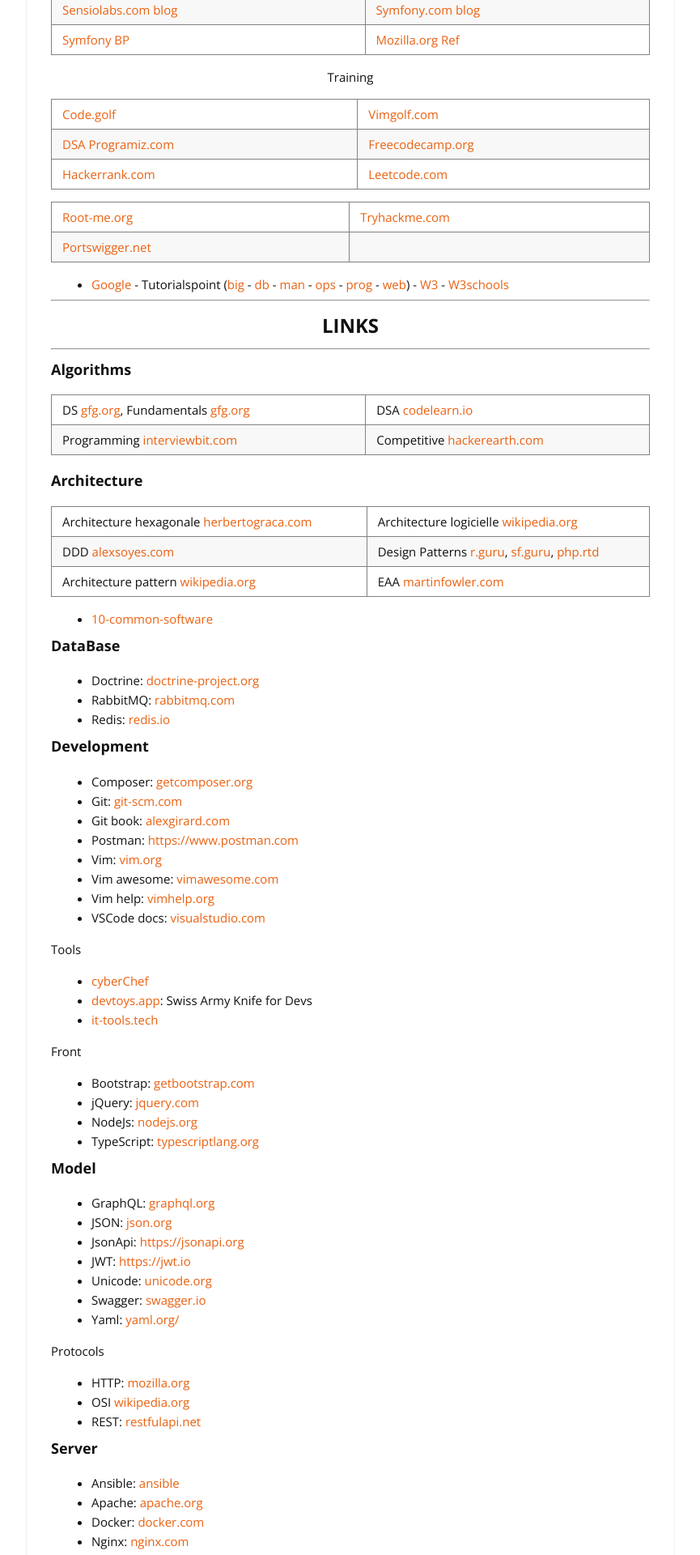
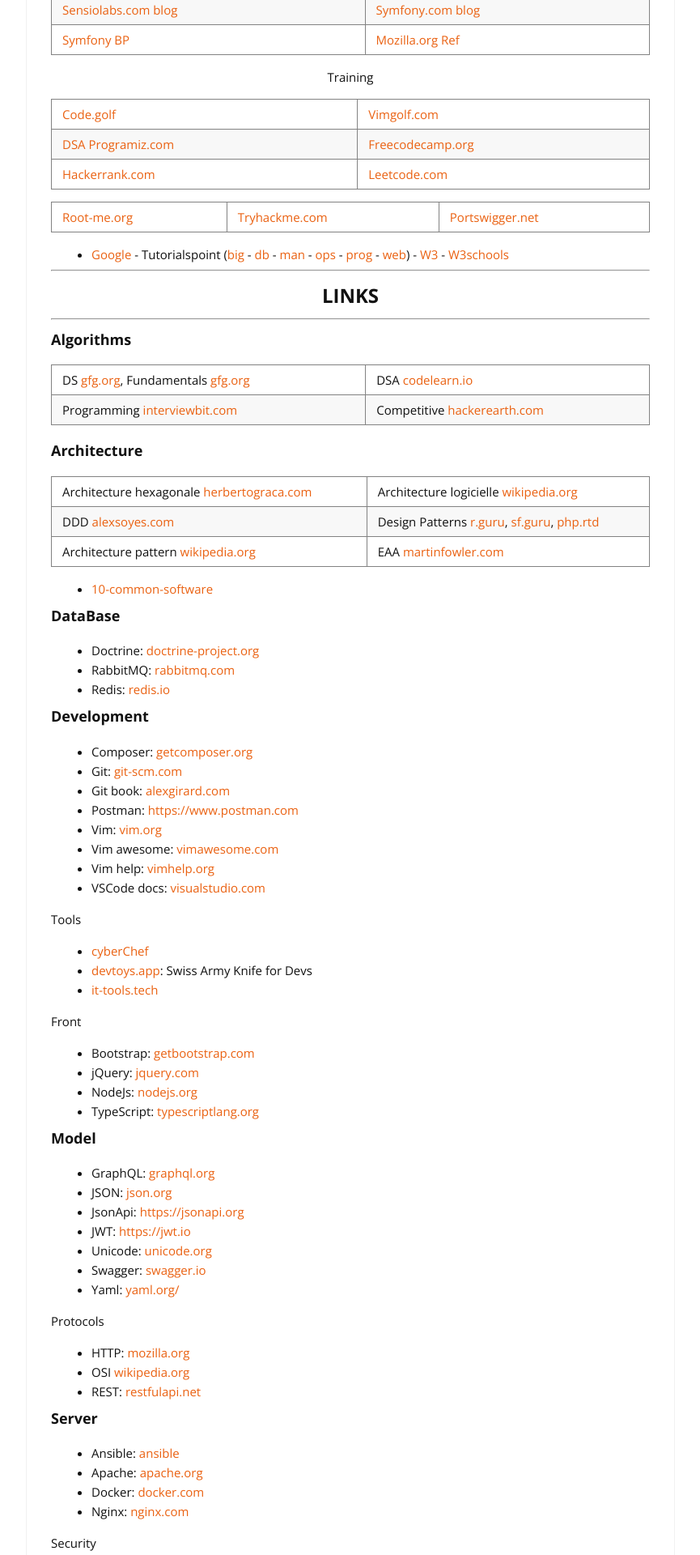
Before and after one commit to cylmat/cylmat.github.io, a Jekyll site: the page built from _pages/USEFUL.md, in a window 1280 px wide. Shown: the part 742-2662 px from the top of the page at 81% size, without its empty margins (207-1072 px from the left). Built offline with Jekyll 4.4.1, drawn with Linux system fonts in a browser that asks for light colours; nearby versions of some CDN libraries.

```diff
--- a/_pages/USEFUL.md
+++ b/_pages/USEFUL.md
@@ -32,8 +32,7 @@ permalink: /useful/
 |[DSA Programiz.com](https://www.programiz.com/dsa)|[Freecodecamp.org](https://www.freecodecamp.org/learn)|
 |[Hackerrank.com](https://www.hackerrank.com)|[Leetcode.com](https://leetcode.com/explore)|
 
-|[Root-me.org](https://www.root-me.org)|[Tryhackme.com](https://tryhackme.com)|
-|[Portswigger.net](https://portswigger.net/web-security)|
+|[Root-me.org](https://www.root-me.org)|[Tryhackme.com](https://tryhackme.com)|[Portswigger.net](https://portswigger.net/web-security)|
 
 - [Google](https://developers.google.com/learn) - Tutorialspoint ([big](https://www.tutorialspoint.com/big_data_tutorials.htm) - [db](https://www.tutorialspoint.com/database_tutorials.htm) - [man](https://www.tutorialspoint.com/management_tutorials.htm) - [ops](https://www.tutorialspoint.com/devops_tutorials.htm) - [prog](https://www.tutorialspoint.com/computer_programming_tutorials.htm) - [web](https://www.tutorialspoint.com/web_development_tutorials.htm)) - [W3](https://www.w3.org) - [W3schools](https://www.w3schools.com)
 
```
